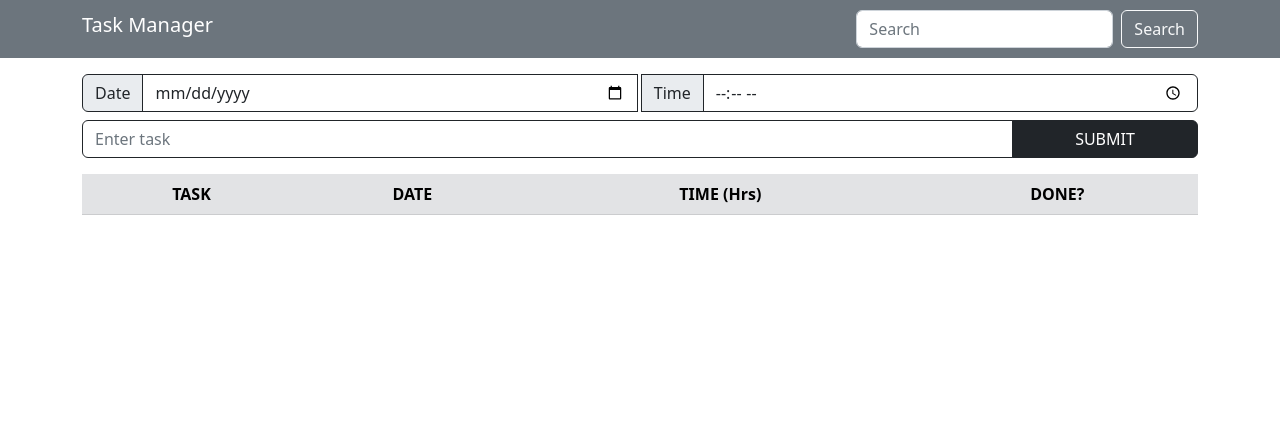
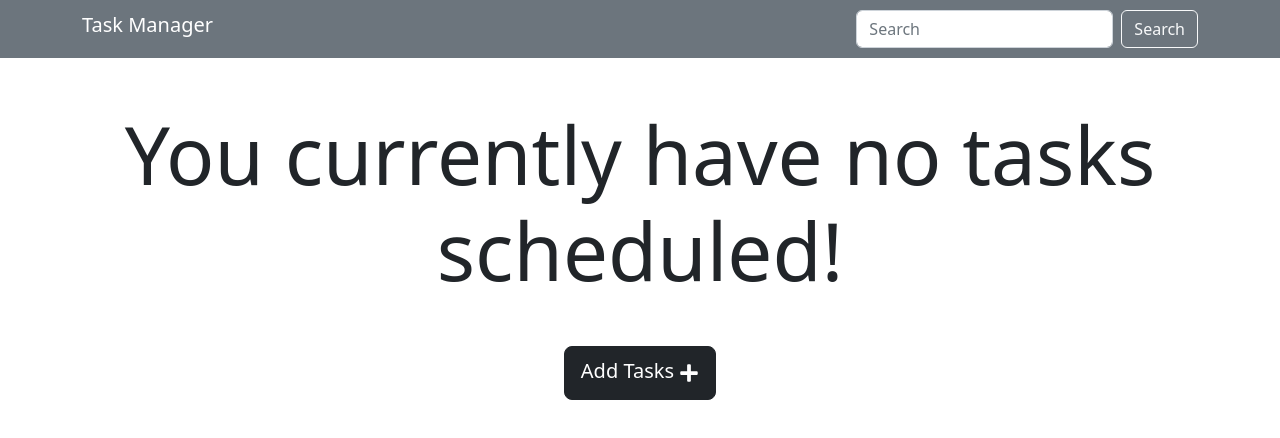
Before and after one commit to dmuthui/C4-SOLO-WK6-TASKMANAGERAPP, a React (Create React App) app: page / in a window 1280 px wide. Shown: the top 438 px of the page. Built offline with nearby package versions, Linux system fonts and the light colour scheme.

Commit message:
coded a toggle to enable user get notification when the tasks list is empty

```diff
--- a/package.json
+++ b/package.json
@@ -11,6 +11,7 @@
     "react-bootstrap": "^2.7.2",
     "react-bootstrap-icons": "^1.10.2",
     "react-dom": "^18.2.0",
+    "react-icons": "^4.7.1",
     "react-scripts": "5.0.1",
     "web-vitals": "^2.1.4"
   },
--- a/src/Components/CreateTasks.js
+++ b/src/Components/CreateTasks.js
@@ -1,5 +1,6 @@
 import { useState } from "react";
 import Table from "./Table";
+import TaskForm from "./TaskForm";
 import 'bootstrap/dist/css/bootstrap.min.css';
 
 export default function CreateTasks() {
@@ -8,24 +9,31 @@ export default function CreateTasks() {
     const [task, setTask] = useState('');
     const [date, setDate] = useState('');
     const [time, setTime] = useState('');
+    const [counter, setCounter] = useState(1);
+    const [displayForm, setDisplayForm] = useState(false);
+    const [toggleDisplay, setToggle] = useState('d-none');
+
 
     //setting states for the taskList
     const [tasksList, updateList] = useState([]);
-    const [counter, setCounter] = useState(1);
 
-    let todo = { id: counter, Task: task, Date: date, Time: time };
+    const todo = { id: counter, task: task, date: date, time: time };
 
     //adding event listener functions for data entry
     const handleTask = (event) => {
-        let affected = event.target;
+        const affected = event.target;
         affected.id === 'task' ? setTask(affected.value) : affected.id === 'date' ? setDate(affected.value) : setTime(affected.value);
+    }
 
-    }
+    const handleTaskForm = (event) => {
+        setDisplayForm(true);
+
+    };
 
     //adding event listener functions for form submission
     const submitTask = (event) => {
         event.preventDefault()
-        let holderList = tasksList;
+        const holderList = tasksList;
 
         holderList.push(todo);
         updateList(holderList);
@@ -34,28 +42,12 @@ export default function CreateTasks() {
 
     }
 
-    return (
+    return displayForm ? (
         <div className='container mt-3'>
-            <form onSubmit={submitTask}>
-                <div className='row g-2'>
-
-                    <div className='input-group'>
-                        <span className="input-group-text border-dark" id='Date'>Date</span>
-                        <input className="form-control border-dark me-1" type='date' id='date' required placeholder="Date" onChange={handleTask} value={date}></input>
-
-                        <span className="input-group-text border-dark" id='time'>Time</span>
-                        <input className="form-control border-dark" type='time' id='time' required placeholder="Time" onChange={handleTask} value={time}></input>
-                    </div>
-
-                    <div className='input-group col-md-4 col-sm-12'>
-                        <input className="form-control border-dark" type='text' id='task' required placeholder="Enter task" onChange={handleTask} value={task}></input>
-                        <button type="submit" className="btn btn-dark col-md-2">SUBMIT</button>
-                    </div>
-
-                </div>
-            </form>
-
-            <Table tasksList={tasksList} updateList={updateList}></Table>
+            <TaskForm task={task} date={date} time={time} handleTask={handleTask} submitTask={submitTask}></TaskForm>
+            <Table tasksList={tasksList} updateList={updateList} handleTaskForm={handleTaskForm} toggleDisplay={toggleDisplay}></Table>
         </div>
+    ) : (
+        <Table tasksList={tasksList} updateList={updateList} handleTaskForm={handleTaskForm}></Table>
     )
 }
--- a/src/Components/Table.js
+++ b/src/Components/Table.js
@@ -1,13 +1,13 @@
 import ListTasks from "./ListTasks";
 import 'bootstrap/dist/css/bootstrap.min.css';
+import { FaPlus } from "react-icons/fa";
 
-export default function Table({tasksList,updateList}) {
+export default function Table({ tasksList, updateList, handleTaskForm, toggleDisplay }) {
 
     return (
-        <table className="my-3 table table-secondary table-striped table-hover">
+        tasksList.length ? <table className="my-3 table table-secondary table-striped table-hover">
             <thead>
                 <tr>
-
                     <th scope="col">TASK</th>
                     <th scope="col">DATE</th>
                     <th scope="col">TIME (Hrs)</th>
@@ -15,8 +15,13 @@ export default function Table({tasksList,updateList}) {
                 </tr>
             </thead>
             <tbody className="table-group-divider">
-                {tasksList.map((task) => <ListTasks key={task.id} counter={task.id} task={task.Task} date={task.Date} time={task.Time} tasksList={tasksList} updateList={updateList}></ListTasks>)}
+                {tasksList.map((task) => <ListTasks key={task.id} counter={task.id} task={task.task} date={task.date} time={task.time} tasksList={tasksList} updateList={updateList}></ListTasks>)}
             </tbody>
         </table>
+        :
+        <div id="messageHolder" className={toggleDisplay}>
+            <h1 className="my-5 lead display-1">You currently have no tasks scheduled!</h1>
+            <button onClick={()=>{handleTaskForm()}} type="button" className="btn btn-lg btn-dark toggleForm">Add Tasks <FaPlus className="my-2"/></button>
+        </div>
     )
 }
--- /dev/null
+++ b/src/Components/TaskForm.js
@@ -0,0 +1,22 @@
+export default function TaskForm(props) {
+    const {task, date, time, handleTask, submitTask} = props;
+    return (
+        <form onSubmit={submitTask}>
+            <div className='row g-2'>
+
+                <div className='input-group'>
+                    <span className="input-group-text border-dark" id='Date'>Date</span>
+                    <input className="form-control border-dark me-1" type='date' id='date' required placeholder="Date" onChange={handleTask} value={date}></input>
+
+                    <span className="input-group-text border-dark" id='time'>Time</span>
+                    <input className="form-control border-dark" type='time' id='time' required placeholder="Time" onChange={handleTask} value={time}></input>
+                </div>
+
+                <div className='input-group col-md-4 col-sm-12'>
+                    <input className="form-control border-dark" type='text' id='task' required placeholder="Enter task" onChange={handleTask} value={task}></input>
+                    <button type="submit" className="btn btn-dark col-md-2">SUBMIT</button>
+                </div>
+            </div>
+        </form>
+    )
+}
```
Also changed, not shown: 1 other file (tests, documents, lock files or other folders).
